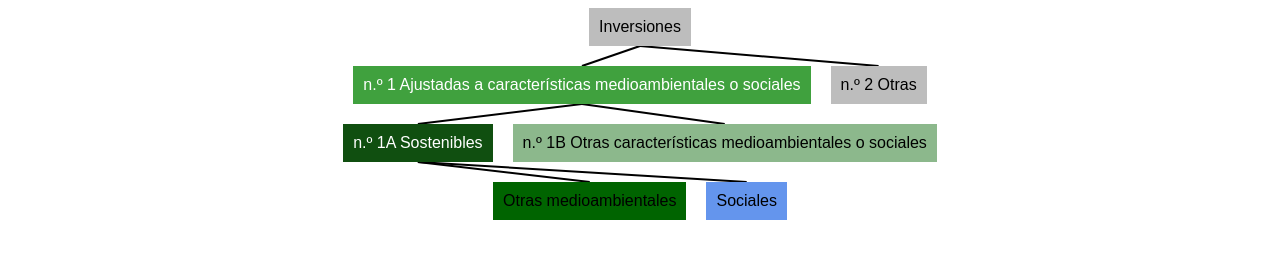
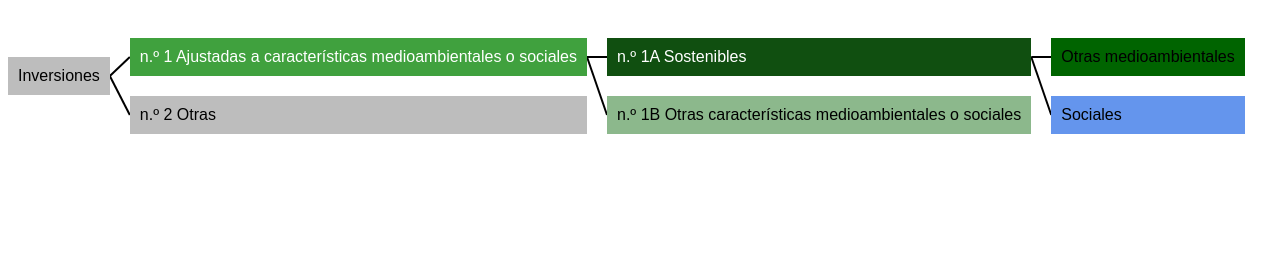
Before and after one commit to tristansoler/sfdr_report_generator, a plain HTML site: page flow_chart_template.html in a window 1280 px wide. Drawn offline with Linux system fonts and the light colour scheme.

Commit message:
new feature to the flow chart that is now horizontal instead of vertical

```diff
--- a/flow_chart_style.css
+++ b/flow_chart_style.css
@@ -15,20 +15,22 @@
 
 .nodes {
     display: flex;
-    flex-direction: column;
+    flex-direction: row; /* Changed from column to row */
     align-items: center;
 }
 
 .branch-horizontal, .sub-branch-horizontal {
     display: flex;
+    flex-direction: column; /* Changed to column for vertical layout */
     justify-content: center;
     margin-top: 20px;
+    margin-left: 20px; /* Adjust spacing between branches */
 }
 
 .node {
     padding: 10px;
     background-color: #fff;
-    margin: 0 10px;
+    margin: 10px 0; /* Adjust margins */
     position: relative;
     font-family: Arial, sans-serif;
 }
@@ -37,32 +39,26 @@
 #n10000 {
     background-color: #bdbdbd;
 }
-
 /* Styling for Level 1 */
 #n11000 {
     color: white;
     background-color: #40a13e;
 }
-
 #n12000 {
     background-color: #bdbdbd;
 }
-
 /* Styling for Level 2 */
 #n11100 {
     background-color: #104f10;
     color: white;
 }
-
 #n11200 {
     background-color: #8cb88c;
 }
-
 /* Styling for Level 3 */
 #n11110, #n11120 {
     background-color: #006400;
 }
-
 #n11120 {
     background-color: #6495ed;
 }
--- a/flowchart-script.js
+++ b/flowchart-script.js
@@ -14,10 +14,12 @@ document.addEventListener("DOMContentLoaded", function() {
                 const nodeRect = node.getBoundingClientRect();
                 const svgRect = svg.getBoundingClientRect();
 
-                const startX = parentRect.left + parentRect.width / 2 - svgRect.left;
-                const startY = parentRect.bottom - svgRect.top;
-                const endX = nodeRect.left + nodeRect.width / 2 - svgRect.left;
-                const endY = nodeRect.top - svgRect.top;
+                // Adjusted calculations for horizontal layout
+                const startX = parentRect.right - svgRect.left; // Right edge of parent node
+                const startY = parentRect.top + parentRect.height / 2 - svgRect.top; // Vertical center of parent
+                const endX = nodeRect.left - svgRect.left; // Left edge of child node
+                const endY = nodeRect.top + nodeRect.height / 2 - svgRect.top; // Vertical center of child
+
 
                 line.setAttribute('x1', startX);
                 line.setAttribute('y1', startY);
```
Also changed, not shown: flow_chart_template.html (+3 -1 lines).
